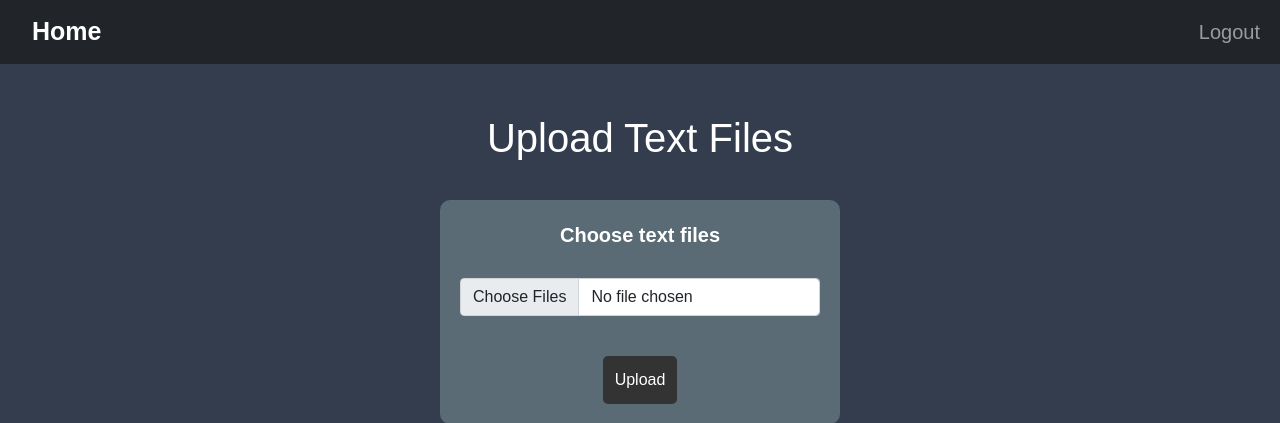
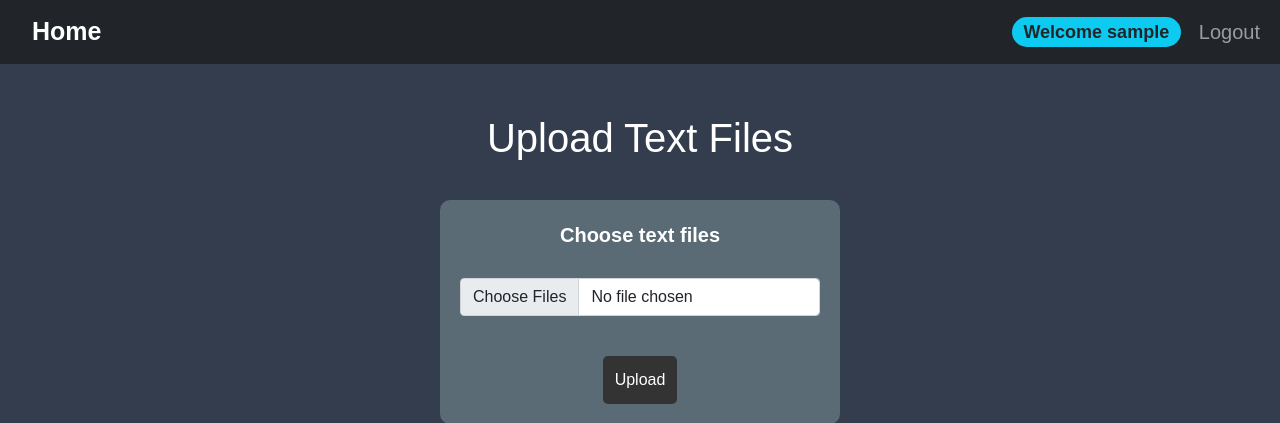
Before and after one commit to Muntasir2179/text-analyzer, a Django app: page /text_analyze/ in a window 1280 px wide. Shown: the top 423 px of the page. Run offline with Django 5.2, Linux system fonts and the light colour scheme; the visitor is signed in with stand-in values (Sample User, id 1).

Commit message:
login and sig up access denied for authenticated user and welcome message on navbar

```diff
--- a/static/css/chat.css
+++ b/static/css/chat.css
@@ -22,6 +22,11 @@ a {
 .navbar .container-fluid .navbar-collapse a {
     font-weight: normal;
     font-size: 20px;
+}
+
+.navbar .container-fluid .navbar-collapse .nav-item span {
+    font-size: 18px;
+    margin: 8px 10px 0px 10px;
 }
 
 .upload-form {
--- a/static/css/index.css
+++ b/static/css/index.css
@@ -25,6 +25,11 @@ a {
 .navbar .container-fluid .navbar-collapse a {
     font-weight: normal;
     font-size: 20px;
+}
+
+.navbar .container-fluid .navbar-collapse .nav-item span {
+    font-size: 18px;
+    margin: 8px 10px 0px 10px;
 }
 
 .dashboard {
--- a/static/css/table.css
+++ b/static/css/table.css
@@ -14,6 +14,11 @@ a {
 .navbar .container-fluid .navbar-collapse a {
     font-weight: normal;
     font-size: 20px;
+}
+
+.navbar .container-fluid .navbar-collapse .nav-item span {
+    font-size: 18px;
+    margin: 8px 10px 0px 10px;
 }
 
 main {
--- a/static/css/text_analyze.css
+++ b/static/css/text_analyze.css
@@ -24,6 +24,11 @@ a {
     font-size: 20px;
 }
 
+.navbar .container-fluid .navbar-collapse .nav-item span {
+    font-size: 18px;
+    margin: 8px 10px 0px 10px;
+}
+
 .upload-form {
     text-align: center;
     margin-top: 50px;
@@ -43,6 +48,10 @@ form {
     background-color: rgb(90, 107, 117);
     border-radius: 10px;
     /* box-shadow: 0 0 10px rgba(0, 0, 0, 0.1); */
+}
+
+.upload-form #file-names {
+    color: white;
 }
 
 label {
--- a/templates/includes/nav_footer.html
+++ b/templates/includes/nav_footer.html
@@ -26,6 +26,9 @@
             <div class="collapse navbar-collapse" id="navbarNav">
                 <ul class="navbar-nav ms-auto flex-nowrap">
                     {% if request.user.is_authenticated %}
+                    <li class="nav-item">
+                        <span class="badge rounded-pill bg-info text-dark">Welcome {{current_user}}</span>
+                    </li>
                     <li class="nav-item">
                         <a class="nav-link" href="/logout">Logout</a>
                     </li>
--- a/text_retrieval/views.py
+++ b/text_retrieval/views.py
@@ -9,24 +9,25 @@ from django.contrib.auth.decorators import login_required
 
 @login_required(login_url='login')
 def index(request):
-    if request.user.is_authenticated:
-        return render(request, 'index.html')
-    return render(request, 'index.html')
+    return render(request=request, template_name='index.html', context={'current_user': request.user})
 
 @login_required(login_url='login')
 def text_analyze(request):
-    return render(request=request, template_name='text_analyze.html')
+    return render(request=request, template_name='text_analyze.html', context={'current_user': request.user})
 
 @login_required(login_url='login')
 def chat(request):
-    return render(request=request, template_name='chat.html')
+    return render(request=request, template_name='chat.html', context={'current_user': request.user})
 
 @login_required(login_url='login')
 def response_history(request):
-    return render(request=request, template_name='table.html')
+    return render(request=request, template_name='table.html', context={'current_user': request.user})
 
 def login_function(request):
     if request.method == 'GET':
+        # if authenticated user tries to access the login url again then redirect to home page
+        if request.user.is_authenticated:
+            return redirect('index')
         form = AuthenticationForm()
         context = {
             "form": form
@@ -59,6 +60,9 @@ def login_function(request):
 
 def signup_function(request):
     if request.method == 'GET':
+        # if authenticated user tries to access the signup url again then redirect to home page
+        if request.user.is_authenticated:
+            return redirect('index')
         form = UserCreationForm()
         context = {
             'form': form
```
